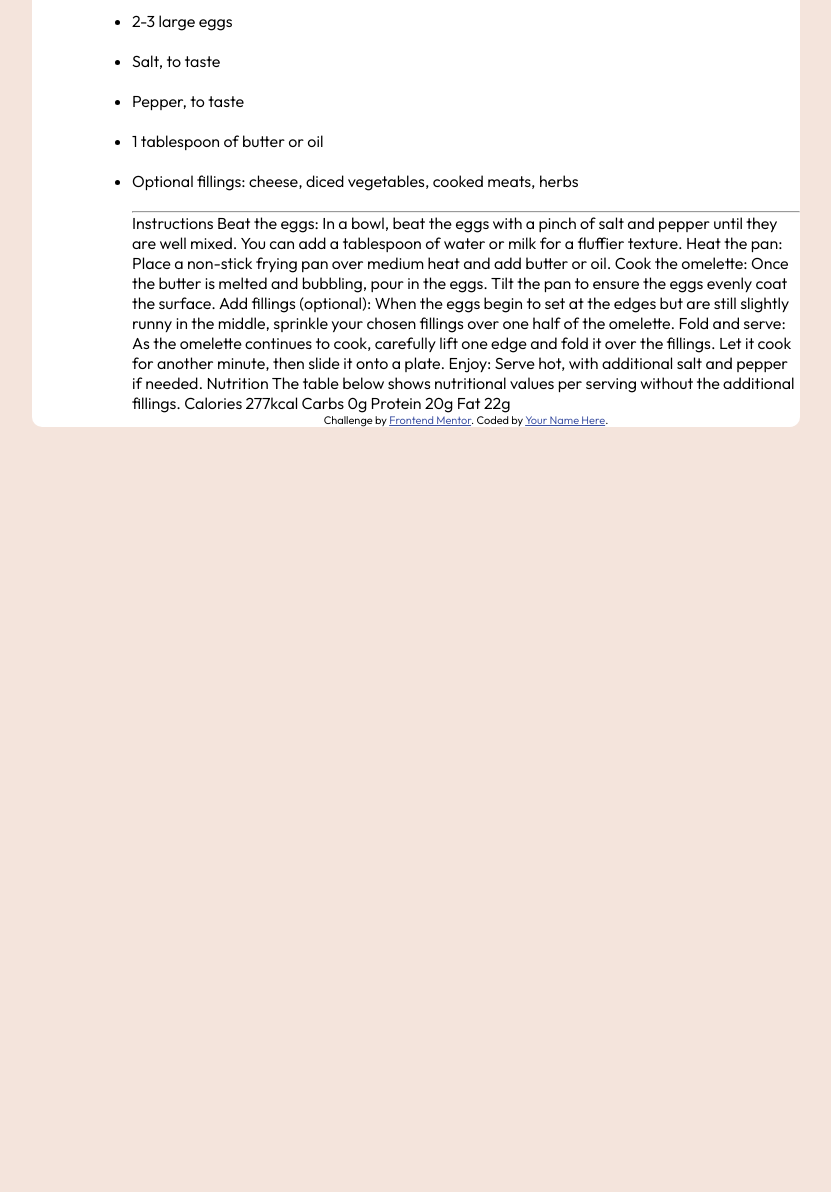
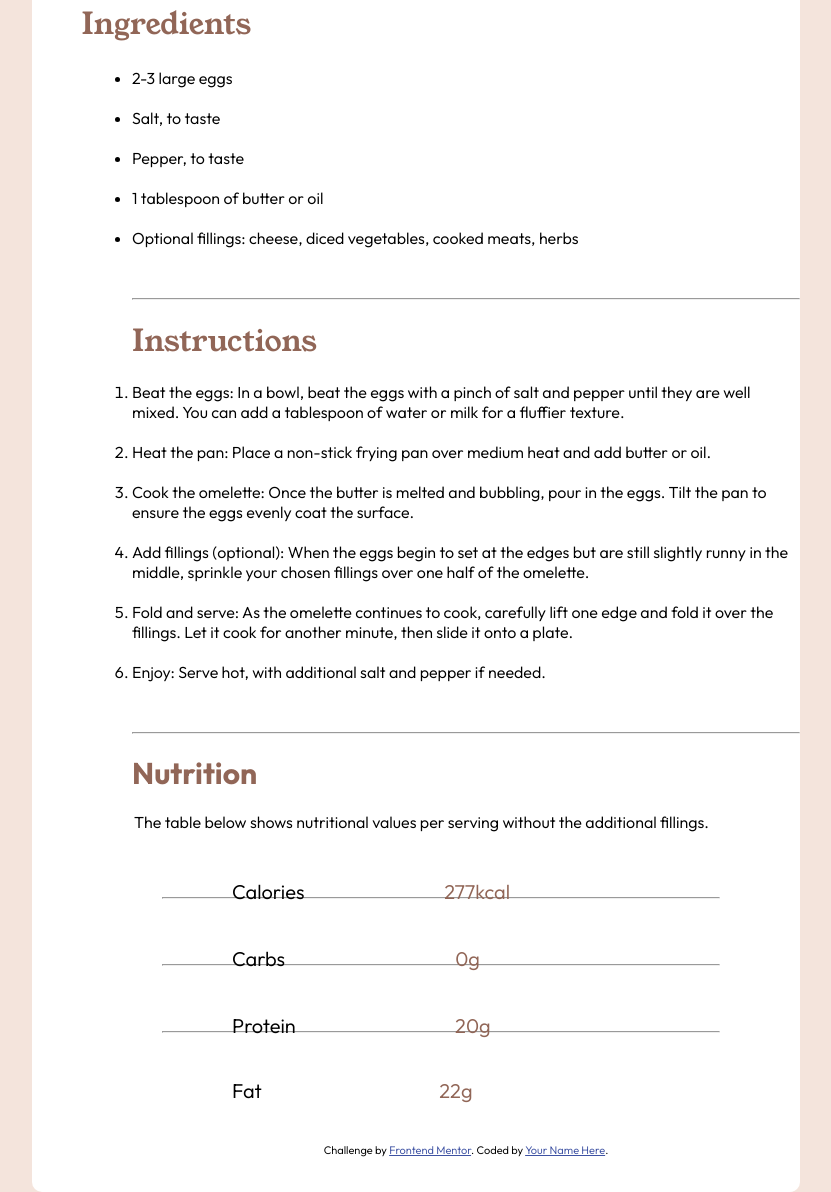
Before and after one commit to LucasFerreira92/pagina-de-receita, a plain HTML site: page index.html in a window 1280 px wide. Shown: the part 881-2073 px from the top of the page, without its empty margins (224-1055 px from the left). Before the commit the page ends 1308 px from the top, so only its background shows below. Drawn offline with Linux system fonts and the light colour scheme.

Commit message:
finalização projeto

```diff
--- a/index.html
+++ b/index.html
@@ -21,7 +21,6 @@
     }
   </style>
 </head>
-
 
 <body class="apresentacao">
 
@@ -50,41 +49,60 @@
       <li> Salt, to taste</li><br>
       <li>Pepper, to taste</li><br>
       <li>1 tablespoon of butter or oil</li><br>
-    <li>Optional fillings: cheese, diced vegetables, cooked meats, herbs</li><br>
+      <li>Optional fillings: cheese, diced vegetables, cooked meats, herbs</li><br><br>
       <hr>
-    Instructions
 
-    Beat the eggs: In a bowl, beat the eggs with a pinch of salt and pepper until they are well mixed.
-    You can add a tablespoon of water or milk for a fluffier texture.
+      <h4 class="instrucoes">Instructions</h4><br>
 
-    Heat the pan: Place a non-stick frying pan over medium heat and add butter or oil.
+      <ol class="instrucoes_lista">
+        <li>Beat the eggs: In a bowl, beat the eggs with a pinch of salt and pepper until they are well mixed.
+          You can add a tablespoon of water or milk for a fluffier texture.</li><br>
 
-    Cook the omelette: Once the butter is melted and bubbling, pour in the eggs. Tilt the pan to ensure
-    the eggs evenly coat the surface.
+        <li>Heat the pan: Place a non-stick frying pan over medium heat and add butter or oil.</li><br>
 
-    Add fillings (optional): When the eggs begin to set at the edges but are still slightly runny in the
-    middle, sprinkle your chosen fillings over one half of the omelette.
+        <li>Cook the omelette: Once the butter is melted and bubbling, pour in the eggs. Tilt the pan to ensure
+          the eggs evenly coat the surface.</li><br>
 
-    Fold and serve: As the omelette continues to cook, carefully lift one edge and fold it over the
-    fillings. Let it cook for another minute, then slide it onto a plate.
+        <li>Add fillings (optional): When the eggs begin to set at the edges but are still slightly runny in the
+          middle, sprinkle your chosen fillings over one half of the omelette.</li><br>
 
-    Enjoy: Serve hot, with additional salt and pepper if needed.
+        <li>Fold and serve: As the omelette continues to cook, carefully lift one edge and fold it over the
+          fillings. Let it cook for another minute, then slide it onto a plate.</li><br>
 
-    Nutrition
+        <li>Enjoy: Serve hot, with additional salt and pepper if needed.</li><br>
+      </ol><br>
+      <hr><br>
 
-    The table below shows nutritional values per serving without the additional fillings.
+      <h5>Nutrition</h5><br>
 
-    Calories
-    277kcal
+      <div class="indicamento">The table below shows nutritional values per serving without the additional fillings.
+      </div><br>
 
+      <div class="tabela_nutricional">
+        <hr>
+        <div class="div-number">Calories
+          <p class="number">277kcal </p><br>
+          <br>
+        </div>
+        <hr>
+
+        <div class="div-number">
           Carbs
-    0g
+          <p class="number">0g</p> <br>
+          <br>
+        </div>
+        <hr>
+        <div class="div-number">Protein
+          <p class="number">20g </p><br>
+          <br>
+        </div>
 
-    Protein
-    20g
-
+        <div class="div-number">
           Fat
-    22g
+          <p class="number">22g</p> <br>
+          <br>
+        </div>
+      </div>
 
       <div class="attribution">
         Challenge by <a href="https://www.frontendmentor.io?ref=challenge" target="_blank">Frontend Mentor</a>.
--- a/style.css
+++ b/style.css
@@ -26,7 +26,7 @@ img {
 
 h1{
     margin-left: 45px;
-    margin-top: 3%;
+    margin-top: 50px;
     font-size: 35px;
     margin-right: 46%;
     font-weight: 400;
@@ -53,7 +53,9 @@ section{
 div {
     font-family: "Outfit", sans-serif;
     font-weight: 350;
-    justify-content:flex-start;
+    margin: 0 70px;
+    margin-top: -20px;
+    margin-bottom: 35px;
 }
 
 .preparacao-tempo {
@@ -95,3 +97,47 @@ div {
     font-family: "Outfit", sans-serif;
     font-weight: 350;
 }
+
+.instrucoes {
+    color: #916657;
+    font-size: 30px;
+    margin-top: 3%;
+    font-family: 'Young Serif', sans-serif;
+    font-weight: 200;
+}
+
+h5{
+    font-size: 30px;
+    color: #916657;
+}
+
+.indicamento{
+    margin-top: 20px;
+    margin-right: 50px;
+    margin: 0 2px;
+}
+
+.indicamento{
+    margin-bottom: 35px;
+}
+
+.tabela_nutricional {
+    margin-bottom: 10px;
+    margin: 0 80px;
+    margin-left: 30px;
+    font-size: 20px;
+}
+
+.number{
+    color:#916657;
+}
+
+.div-number{
+    display: flex;
+    flex-direction: row;
+    justify-content: space-between;
+}
+
+hr{
+    margin-top: 10px;
+}
```
Lines whose indentation alone changed are shown as unchanged.
